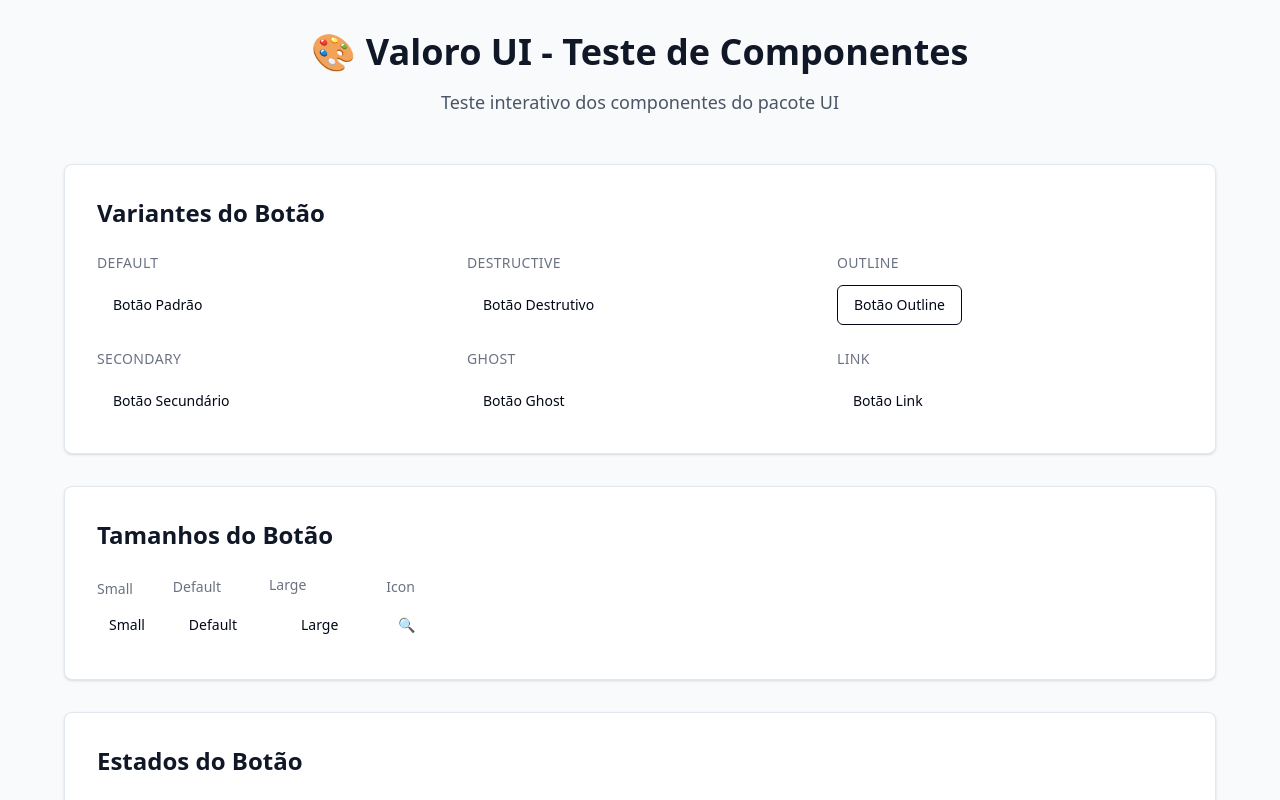
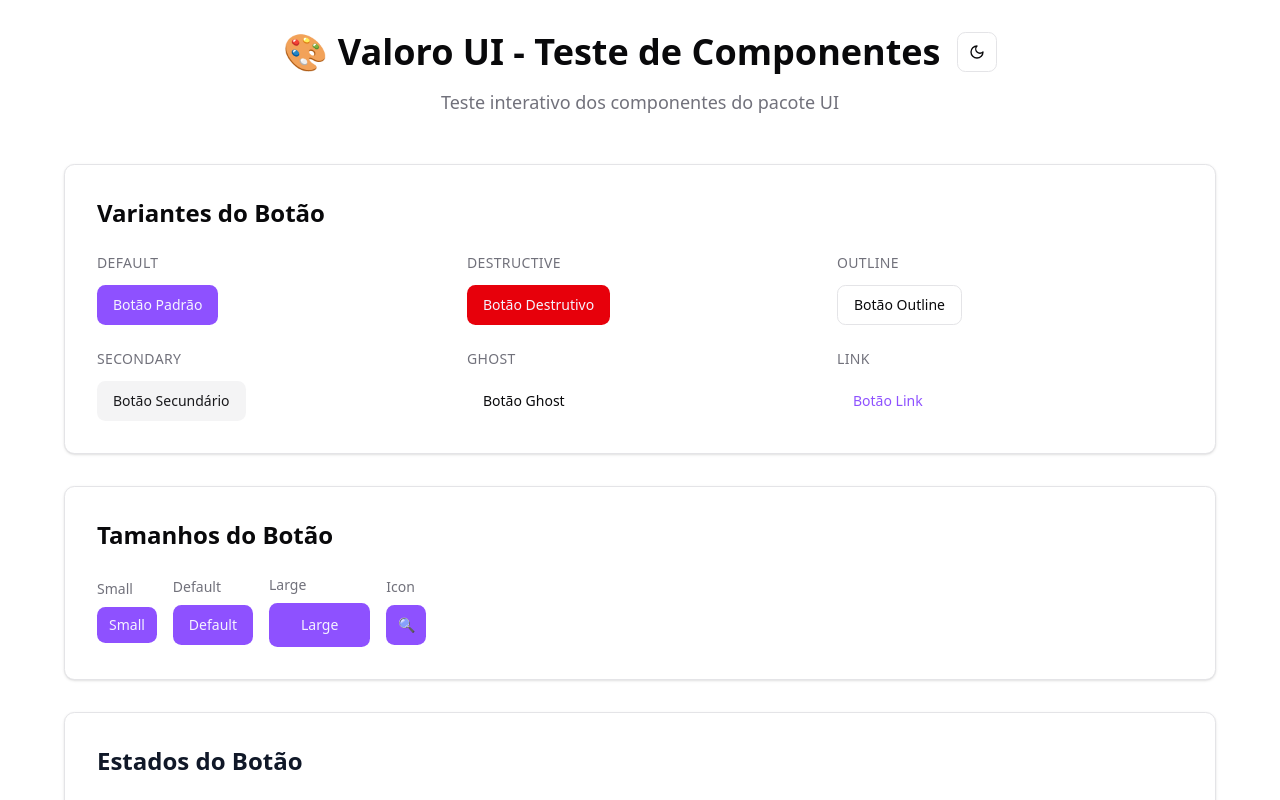
Before and after one commit to ValdielsonSiqueira/valoro, a React (Vite) app in the folder packages/ui/: page / in a window 1280 px wide. Shown: the top 800 px of the page. Built offline with nearby package versions, Linux system fonts and the light colour scheme.

Commit message:
feat(product): tailwind correction

```diff
--- a/packages/ui/src/App.tsx
+++ b/packages/ui/src/App.tsx
@@ -1,64 +1,69 @@
 import { Button } from './components/button'
+import { ThemeProvider, ThemeToggle } from './index'
 
 
 function App() {
   return (
-    <div className="min-h-screen bg-gray-50 p-8">
+    <ThemeProvider>
+      <div className="min-h-screen bg-background text-foreground p-8">
         <div className="max-w-6xl mx-auto">
           {/* Header */}
           <div className="text-center mb-12">
-          <h1 className="text-4xl font-bold text-gray-900 mb-4">
+            <div className="flex justify-center items-center gap-4 mb-4">
+              <h1 className="text-4xl font-bold text-foreground">
                 🎨 Valoro UI - Teste de Componentes
               </h1>
-          <p className="text-lg text-gray-600">
+              <ThemeToggle />
+            </div>
+            <p className="text-lg text-muted-foreground">
               Teste interativo dos componentes do pacote UI
             </p>
           </div>
 
         {/* Button Variants Section */}
-        <div className="bg-white rounded-lg shadow-sm border p-8 mb-8">
-          <h2 className="text-2xl font-semibold text-gray-900 mb-6">
+        <div className="bg-card rounded-lg shadow-sm border p-8 mb-8">
+          <h2 className="text-2xl font-semibold text-card-foreground mb-6">
             Variantes do Botão
           </h2>
 
           <div className="grid grid-cols-1 md:grid-cols-2 lg:grid-cols-3 gap-6">
             <div className="space-y-3">
-              <h3 className="text-sm font-medium text-gray-500 uppercase tracking-wide">
+              <h3 className="text-sm font-medium text-muted-foreground uppercase tracking-wide">
                 Default
               </h3>
               <Button>Botão Padrão</Button>
             </div>
 
             <div className="space-y-3">
-              <h3 className="text-sm font-medium text-gray-500 uppercase tracking-wide">
+              <h3 className="text-sm font-medium text-muted-foreground uppercase tracking-wide">
                 Destructive
               </h3>
               <Button variant="destructive">Botão Destrutivo</Button>
             </div>
 
             <div className="space-y-3">
-              <h3 className="text-sm font-medium text-gray-500 uppercase tracking-wide">
+              <h3 className="text-sm font-medium text-muted-foreground uppercase tracking-wide">
                 Outline
               </h3>
               <Button variant="outline">Botão Outline</Button>
             </div>
 
             <div className="space-y-3">
-              <h3 className="text-sm font-medium text-gray-500 uppercase tracking-wide">
+              <h3 className="text-sm font-medium text-muted-foreground uppercase tracking-wide">
                 Secondary
               </h3>
               <Button variant="secondary">Botão Secundário</Button>
             </div>
 
             <div className="space-y-3">
-              <h3 className="text-sm font-medium text-gray-500 uppercase tracking-wide">
+              <h3 className="text-sm font-medium text-muted-foreground uppercase tracking-wide">
                 Ghost
               </h3>
               <Button variant="ghost">Botão Ghost</Button>
             </div>
 
             <div className="space-y-3">
-              <h3 className="text-sm font-medium text-gray-500 uppercase tracking-wide">
+              <h3 className="text-sm font-medium text-muted-foreground uppercase tracking-wide">
                 Link
               </h3>
               <Button variant="link">Botão Link</Button>
@@ -67,29 +72,29 @@ function App() {
         </div>
 
         {/* Button Sizes Section */}
-        <div className="bg-white rounded-lg shadow-sm border p-8 mb-8">
-          <h2 className="text-2xl font-semibold text-gray-900 mb-6">
+        <div className="bg-card rounded-lg shadow-sm border p-8 mb-8">
+          <h2 className="text-2xl font-semibold text-card-foreground mb-6">
             Tamanhos do Botão
           </h2>
 
           <div className="flex flex-wrap items-center gap-4">
             <div className="space-y-2">
-              <p className="text-sm text-gray-500">Small</p>
+              <p className="text-sm text-muted-foreground">Small</p>
               <Button size="sm">Small</Button>
             </div>
 
             <div className="space-y-2">
-              <p className="text-sm text-gray-500">Default</p>
+              <p className="text-sm text-muted-foreground">Default</p>
               <Button size="default">Default</Button>
             </div>
 
             <div className="space-y-2">
-              <p className="text-sm text-gray-500">Large</p>
+              <p className="text-sm text-muted-foreground">Large</p>
               <Button size="lg">Large</Button>
             </div>
 
             <div className="space-y-2">
-              <p className="text-sm text-gray-500">Icon</p>
+              <p className="text-sm text-muted-foreground">Icon</p>
               <Button size="icon">🔍</Button>
             </div>
           </div>
@@ -213,6 +218,7 @@ function App() {
         </div>
       </div>
     </div>
+    </ThemeProvider>
   )
 }
 
--- a/packages/ui/src/components/button.tsx
+++ b/packages/ui/src/components/button.tsx
@@ -24,6 +24,8 @@ const buttonVariants = cva(
         sm: "h-9 rounded-md px-3",
         lg: "h-11 rounded-md px-8",
         icon: "h-10 w-10",
+        "icon-sm": "h-8 w-8",
+        "icon-lg": "h-10 w-10",
       },
     },
     defaultVariants: {
--- /dev/null
+++ b/packages/ui/src/components/theme-toggle.tsx
@@ -0,0 +1,27 @@
+import { Moon, Sun } from 'lucide-react'
+import { Button } from './button'
+import { useTheme } from '../contexts/theme-context'
+
+interface ThemeToggleProps {
+  className?: string
+}
+
+export function ThemeToggle({ className }: ThemeToggleProps) {
+  const { theme, toggleTheme } = useTheme()
+
+  return (
+    <Button
+      variant="outline"
+      size="icon"
+      onClick={toggleTheme}
+      className={className}
+      aria-label="Alternar tema"
+    >
+      {theme === 'light' ? (
+        <Moon className="h-4 w-4" />
+      ) : (
+        <Sun className="h-4 w-4" />
+      )}
+    </Button>
+  )
+}
--- /dev/null
+++ b/packages/ui/src/contexts/theme-context.tsx
@@ -0,0 +1,65 @@
+import React, { createContext, useContext, useEffect, useState } from 'react'
+
+type Theme = 'light' | 'dark'
+
+interface ThemeContextType {
+  theme: Theme
+  setTheme: (theme: Theme) => void
+  toggleTheme: () => void
+}
+
+const ThemeContext = createContext<ThemeContextType | undefined>(undefined)
+
+export function useTheme() {
+  const context = useContext(ThemeContext)
+  if (context === undefined) {
+    throw new Error('useTheme must be used within a ThemeProvider')
+  }
+  return context
+}
+
+interface ThemeProviderProps {
+  children: React.ReactNode
+  defaultTheme?: Theme
+  storageKey?: string
+}
+
+export function ThemeProvider({
+  children,
+  defaultTheme = 'light',
+  storageKey = 'ui-theme',
+}: ThemeProviderProps) {
+  const [theme, setTheme] = useState<Theme>(defaultTheme)
+
+  useEffect(() => {
+    const stored = localStorage.getItem(storageKey) as Theme
+    if (stored) {
+      setTheme(stored)
+    }
+  }, [storageKey])
+
+  useEffect(() => {
+    const root = window.document.documentElement
+    root.classList.remove('light', 'dark')
+    root.classList.add(theme)
+  }, [theme])
+
+  const value = {
+    theme,
+    setTheme: (theme: Theme) => {
+      localStorage.setItem(storageKey, theme)
+      setTheme(theme)
+    },
+    toggleTheme: () => {
+      const newTheme = theme === 'light' ? 'dark' : 'light'
+      localStorage.setItem(storageKey, newTheme)
+      setTheme(newTheme)
+    },
+  }
+
+  return (
+    <ThemeContext.Provider value={value}>
+      {children}
+    </ThemeContext.Provider>
+  )
+}
--- a/packages/ui/src/index.ts
+++ b/packages/ui/src/index.ts
@@ -2,4 +2,6 @@ import "./styles/globals.css"
 
 export { Button, buttonVariants } from "./components/button"
 export type { ButtonProps } from "./components/button"
+export { ThemeToggle } from "./components/theme-toggle"
+export { ThemeProvider, useTheme } from "./contexts/theme-context"
 export { cn } from "./lib/utils"
--- a/packages/ui/src/styles/globals.css
+++ b/packages/ui/src/styles/globals.css
@@ -1,82 +1,93 @@
 @import "tailwindcss";
 @config "../../tailwind.config.js";
 
-@theme {
-  --color-border: 214.3 31.8% 91.4%;
-  --color-input: 214.3 31.8% 91.4%;
-  --color-ring: 222.2 84% 4.9%;
-  --color-background: 0 0% 100%;
-  --color-foreground: 222.2 84% 4.9%;
-  --color-card: 0 0% 100%;
-  --color-card-foreground: 222.2 84% 4.9%;
-  --color-popover: 0 0% 100%;
-  --color-popover-foreground: 222.2 84% 4.9%;
-  --color-primary: 222.2 47.4% 11.2%;
-  --color-primary-foreground: 210 40% 98%;
-  --color-secondary: 210 40% 96%;
-  --color-secondary-foreground: 222.2 84% 4.9%;
-  --color-muted: 210 40% 96%;
-  --color-muted-foreground: 215.4 16.3% 46.9%;
-  --color-accent: 210 40% 96%;
-  --color-accent-foreground: 222.2 84% 4.9%;
-  --color-destructive: 0 84.2% 60.2%;
-  --color-destructive-foreground: 210 40% 98%;
-  --radius: 0.5rem;
-}
+
 
 @layer base {
   :root {
-    --background: 0 0% 100%;
-    --foreground: 222.2 84% 4.9%;
-    --card: 0 0% 100%;
-    --card-foreground: 222.2 84% 4.9%;
-    --popover: 0 0% 100%;
-    --popover-foreground: 222.2 84% 4.9%;
-    --primary: 222.2 47.4% 11.2%;
-    --primary-foreground: 210 40% 98%;
-    --secondary: 210 40% 96%;
-    --secondary-foreground: 222.2 84% 4.9%;
-    --muted: 210 40% 96%;
-    --muted-foreground: 215.4 16.3% 46.9%;
-    --accent: 210 40% 96%;
-    --accent-foreground: 222.2 84% 4.9%;
-    --destructive: 0 84.2% 60.2%;
-    --destructive-foreground: 210 40% 98%;
-    --border: 214.3 31.8% 91.4%;
-    --input: 214.3 31.8% 91.4%;
-    --ring: 222.2 84% 4.9%;
-    --radius: 0.5rem;
+    --radius: 0.65rem;
+    --background: 1 0 0;
+    --foreground: 0.141 0.005 285.823;
+    --card: 1 0 0;
+    --card-foreground: 0.141 0.005 285.823;
+    --popover: 1 0 0;
+    --popover-foreground: 0.141 0.005 285.823;
+    --primary: 0.606 0.25 292.717;
+    --primary-foreground: 0.969 0.016 293.756;
+    --secondary: 0.967 0.001 286.375;
+    --secondary-foreground: 0.21 0.006 285.885;
+    --muted: 0.967 0.001 286.375;
+    --muted-foreground: 0.552 0.016 285.938;
+    --accent: 0.967 0.001 286.375;
+    --accent-foreground: 0.21 0.006 285.885;
+    --destructive: 0.577 0.245 27.325;
+    --destructive-foreground: 0.969 0.016 293.756;
+    --border: 0.92 0.004 286.32;
+    --input: 0.92 0.004 286.32;
+    --ring: 0.606 0.25 292.717;
+    --chart-1: 0.646 0.222 41.116;
+    --chart-2: 0.6 0.118 184.704;
+    --chart-3: 0.398 0.07 227.392;
+    --chart-4: 0.828 0.189 84.429;
+    --chart-5: 0.769 0.188 70.08;
+    --sidebar: 0.985 0 0;
+    --sidebar-foreground: 0.141 0.005 285.823;
+    --sidebar-primary: 0.606 0.25 292.717;
+    --sidebar-primary-foreground: 0.969 0.016 293.756;
+    --sidebar-accent: 0.967 0.001 286.375;
+    --sidebar-accent-foreground: 0.21 0.006 285.885;
+    --sidebar-border: 0.92 0.004 286.32;
+    --sidebar-ring: 0.606 0.25 292.717;
   }
 
   .dark {
-    --background: 222.2 84% 4.9%;
-    --foreground: 210 40% 98%;
-    --card: 222.2 84% 4.9%;
-    --card-foreground: 210 40% 98%;
-    --popover: 222.2 84% 4.9%;
-    --popover-foreground: 210 40% 98%;
-    --primary: 210 40% 98%;
-    --primary-foreground: 222.2 47.4% 11.2%;
-    --secondary: 217.2 32.6% 17.5%;
-    --secondary-foreground: 210 40% 98%;
-    --muted: 217.2 32.6% 17.5%;
-    --muted-foreground: 215 20.2% 65.1%;
-    --accent: 217.2 32.6% 17.5%;
-    --accent-foreground: 210 40% 98%;
-    --destructive: 0 62.8% 30.6%;
-    --destructive-foreground: 210 40% 98%;
-    --border: 217.2 32.6% 17.5%;
-    --input: 217.2 32.6% 17.5%;
-    --ring: 212.7 26.8% 83.9%;
+    --background: 0.141 0.005 285.823;
+    --foreground: 0.985 0 0;
+    --card: 0.21 0.006 285.885;
+    --card-foreground: 0.985 0 0;
+    --popover: 0.21 0.006 285.885;
+    --popover-foreground: 0.985 0 0;
+    --primary: 0.541 0.281 293.009;
+    --primary-foreground: 0.969 0.016 293.756;
+    --secondary: 0.274 0.006 286.033;
+    --secondary-foreground: 0.985 0 0;
+    --muted: 0.274 0.006 286.033;
+    --muted-foreground: 0.705 0.015 286.067;
+    --accent: 0.274 0.006 286.033;
+    --accent-foreground: 0.985 0 0;
+    --destructive: 0.704 0.191 22.216;
+    --destructive-foreground: 0.969 0.016 293.756;
+    --border: 1 0 0 / 10%;
+    --input: 1 0 0 / 15%;
+    --ring: 0.541 0.281 293.009;
+    --chart-1: 0.488 0.243 264.376;
+    --chart-2: 0.696 0.17 162.48;
+    --chart-3: 0.769 0.188 70.08;
+    --chart-4: 0.627 0.265 303.9;
+    --chart-5: 0.645 0.246 16.439;
+    --sidebar: 0.21 0.006 285.885;
+    --sidebar-foreground: 0.985 0 0;
+    --sidebar-primary: 0.541 0.281 293.009;
+    --sidebar-primary-foreground: 0.969 0.016 293.756;
+    --sidebar-accent: 0.274 0.006 286.033;
+    --sidebar-accent-foreground: 0.985 0 0;
+    --sidebar-border: 1 0 0 / 10%;
+    --sidebar-ring: 0.541 0.281 293.009;
   }
 }
 
 @layer base {
   * {
-    border-color: hsl(var(--border));
+    border-color: oklch(var(--border));
   }
+
   body {
-    background-color: hsl(var(--background));
-    color: hsl(var(--foreground));
+    background-color: oklch(var(--background));
+    color: oklch(var(--foreground));
+  }
+
+  button:not(:disabled),
+  [role="button"]:not(:disabled) {
+    cursor: pointer;
   }
 }
--- a/packages/ui/tailwind.config.js
+++ b/packages/ui/tailwind.config.js
@@ -4,5 +4,49 @@ module.exports = {
   content: [
     './src/**/*.{ts,tsx}',
   ],
-
+  theme: {
+    extend: {
+      colors: {
+        border: "oklch(var(--border))",
+        input: "oklch(var(--input))",
+        ring: "oklch(var(--ring))",
+        background: "oklch(var(--background))",
+        foreground: "oklch(var(--foreground))",
+        primary: {
+          DEFAULT: "oklch(var(--primary))",
+          foreground: "oklch(var(--primary-foreground))",
+        },
+        secondary: {
+          DEFAULT: "oklch(var(--secondary))",
+          foreground: "oklch(var(--secondary-foreground))",
+        },
+        destructive: {
+          DEFAULT: "oklch(var(--destructive))",
+          foreground: "oklch(var(--destructive-foreground))",
+        },
+        muted: {
+          DEFAULT: "oklch(var(--muted))",
+          foreground: "oklch(var(--muted-foreground))",
+        },
+        accent: {
+          DEFAULT: "oklch(var(--accent))",
+          foreground: "oklch(var(--accent-foreground))",
+        },
+        popover: {
+          DEFAULT: "oklch(var(--popover))",
+          foreground: "oklch(var(--popover-foreground))",
+        },
+        card: {
+          DEFAULT: "oklch(var(--card))",
+          foreground: "oklch(var(--card-foreground))",
+        },
+      },
+      borderRadius: {
+        lg: "var(--radius)",
+        md: "calc(var(--radius) - 2px)",
+        sm: "calc(var(--radius) - 4px)",
+      },
+    },
+  },
+  plugins: [],
 }
```
Also changed, not shown: 3 other files (tests, documents, lock files or other folders). Lines whose indentation alone changed are shown as unchanged.
